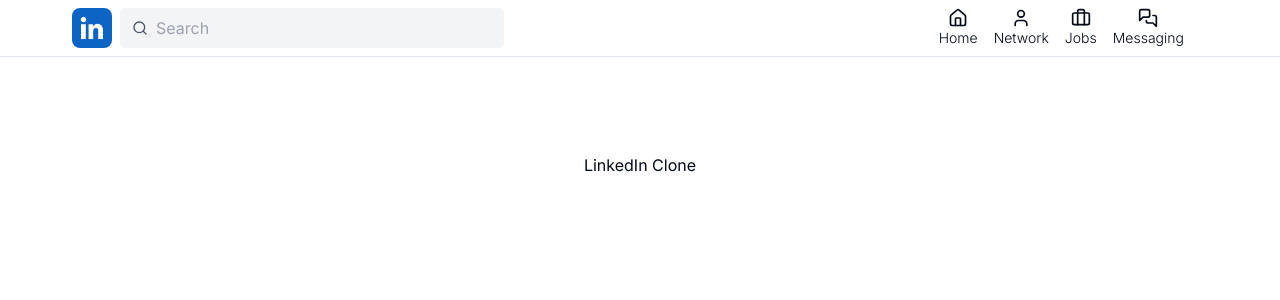
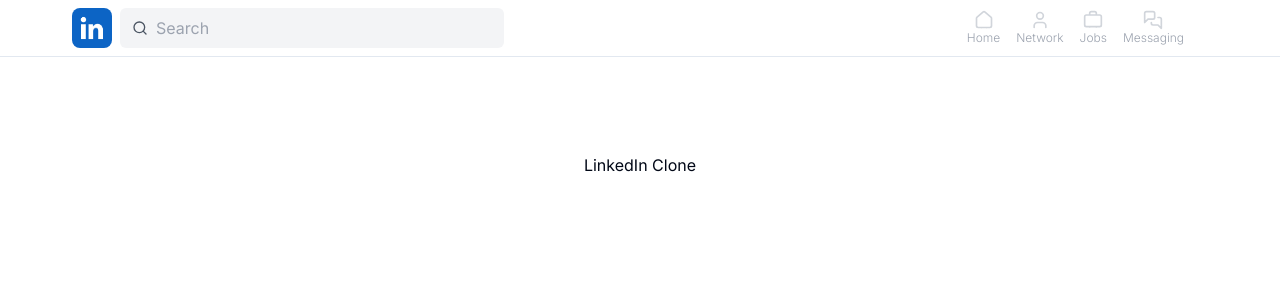
Before and after one commit to UserDonald/LinkedIn-Clone, a Next.js app: page / in a window 1280 px wide. Shown: the top 300 px of the page. Built offline with nearby package versions, Linux system fonts and the light colour scheme.

Commit message:
Updating Custom Icon Class for Child SVG and P HTML Elements

```diff
--- a/app/globals.css
+++ b/app/globals.css
@@ -5,6 +5,14 @@
   @layer components {
     .icon {
       @apply flex flex-col items-center justify-center text-sm font-light;
+    }
+
+    .icon svg {
+      @apply fill-white stroke-gray-300;
+    }
+
+    .icon p {
+      @apply text-gray-400 text-xs;
     }
   }
 
```
